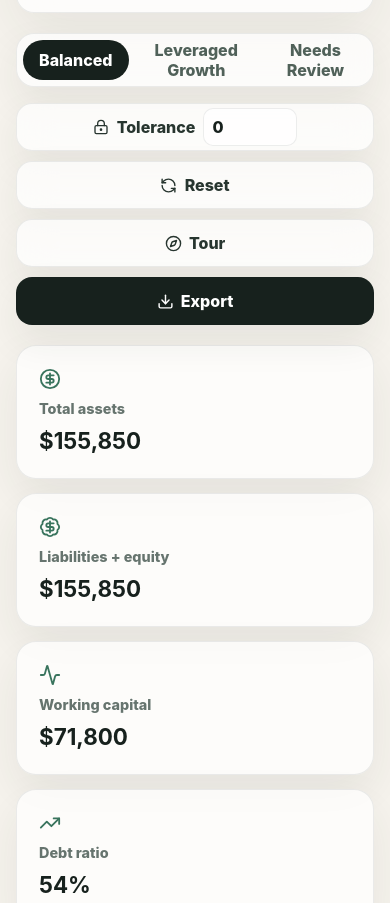
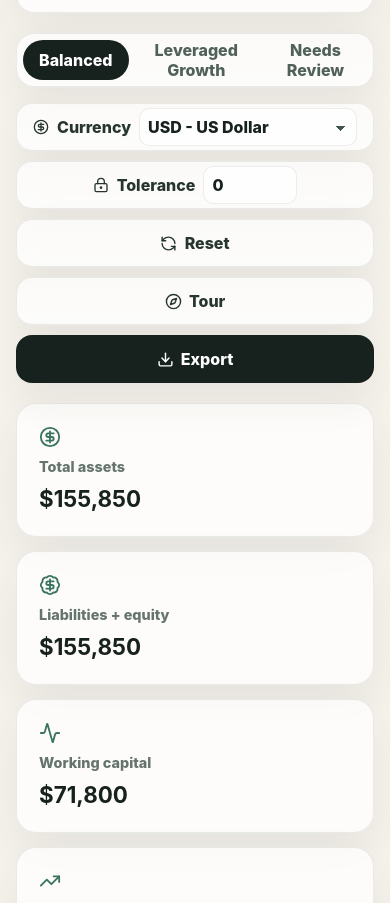
Before and after one commit to eliaboutorabi/balance-sheet-simulator, a React (Vite) app: page / in a window 390 px wide. Shown: the part 3220-4123 px from the top of the page. Built offline with nearby package versions, Linux system fonts and the light colour scheme.

Commit message:
Add selectable display currency

```diff
--- a/src/main.jsx
+++ b/src/main.jsx
@@ -166,6 +166,17 @@ const exercises = [
   },
 ];
 
+const currencyOptions = [
+  { code: 'USD', label: 'US Dollar', locale: 'en-US' },
+  { code: 'EUR', label: 'Euro', locale: 'de-DE' },
+  { code: 'GBP', label: 'British Pound', locale: 'en-GB' },
+  { code: 'CAD', label: 'Canadian Dollar', locale: 'en-CA' },
+  { code: 'AUD', label: 'Australian Dollar', locale: 'en-AU' },
+  { code: 'JPY', label: 'Japanese Yen', locale: 'ja-JP' },
+  { code: 'INR', label: 'Indian Rupee', locale: 'en-IN' },
+  { code: 'AED', label: 'UAE Dirham', locale: 'en-AE' },
+];
+
 function cloneData(data) {
   return Object.fromEntries(
     Object.entries(data).map(([key, rows]) => [key, rows.map((row) => ({ ...row }))]),
@@ -176,10 +187,12 @@ function total(rows) {
   return rows.reduce((sum, row) => sum + Number(row.amount || 0), 0);
 }
 
-function currency(value) {
-  return new Intl.NumberFormat('en-US', {
+function currency(value, selectedCurrency) {
+  const option = currencyOptions.find(({ code }) => code === selectedCurrency) ?? currencyOptions[0];
+
+  return new Intl.NumberFormat(option.locale, {
     style: 'currency',
-    currency: 'USD',
+    currency: option.code,
     maximumFractionDigits: 0,
   }).format(value);
 }
@@ -194,6 +207,7 @@ function App() {
   const [tolerance, setTolerance] = useState(0);
   const [activeScenario, setActiveScenario] = useState('balanced');
   const [activeLesson, setActiveLesson] = useState('snapshot');
+  const [selectedCurrency, setSelectedCurrency] = useState('USD');
 
   const metrics = useMemo(() => {
     const assets = total(sheet.assets);
@@ -244,7 +258,11 @@ function App() {
   }
 
   function exportJson() {
-    const payload = JSON.stringify({ sheet, metrics, exportedAt: new Date().toISOString() }, null, 2);
+    const payload = JSON.stringify(
+      { currency: selectedCurrency, sheet, metrics, exportedAt: new Date().toISOString() },
+      null,
+      2,
+    );
     const blob = new Blob([payload], { type: 'application/json' });
     const url = URL.createObjectURL(blob);
     const link = document.createElement('a');
@@ -285,6 +303,14 @@ function App() {
           popover: {
             title: 'Try guided scenarios',
             description: 'Switch between examples to see how financing choices and missing entries change the balance.',
+            side: 'bottom',
+          },
+        },
+        {
+          element: '[data-tour="currency"]',
+          popover: {
+            title: 'Choose your currency',
+            description: 'Pick the currency symbol and formatting style you want to use for the entire simulator.',
             side: 'bottom',
           },
         },
@@ -355,7 +381,7 @@ function App() {
         <div className={`balance-orb ${metrics.balanced ? 'is-balanced' : 'is-off'}`}>
           <Scale size={42} />
           <span>{metrics.balanced ? 'Balanced' : 'Out of balance'}</span>
-          <strong>{currency(Math.abs(metrics.variance))}</strong>
+          <strong>{currency(Math.abs(metrics.variance), selectedCurrency)}</strong>
           <small>{metrics.balanced ? 'Within tolerance' : metrics.variance > 0 ? 'Assets exceed funding' : 'Funding exceeds assets'}</small>
         </div>
       </section>
@@ -449,6 +475,21 @@ function App() {
           ))}
         </div>
         <div className="actions">
+          <label className="currency-picker" data-tour="currency">
+            <CircleDollarSign size={16} />
+            Currency
+            <select
+              aria-label="Currency"
+              value={selectedCurrency}
+              onChange={(event) => setSelectedCurrency(event.target.value)}
+            >
+              {currencyOptions.map((option) => (
+                <option key={option.code} value={option.code}>
+                  {option.code} - {option.label}
+                </option>
+              ))}
+            </select>
+          </label>
           <label className="tolerance">
             <LockKeyhole size={16} />
             Tolerance
@@ -476,9 +517,9 @@ function App() {
       </section>
 
       <section className="dashboard" data-tour="metrics">
-        <Metric icon={CircleDollarSign} label="Total assets" value={currency(metrics.assets)} />
-        <Metric icon={BadgeDollarSign} label="Liabilities + equity" value={currency(metrics.funding)} />
-        <Metric icon={Activity} label="Working capital" value={currency(metrics.workingCapital)} />
+        <Metric icon={CircleDollarSign} label="Total assets" value={currency(metrics.assets, selectedCurrency)} />
+        <Metric icon={BadgeDollarSign} label="Liabilities + equity" value={currency(metrics.funding, selectedCurrency)} />
+        <Metric icon={Activity} label="Working capital" value={currency(metrics.workingCapital, selectedCurrency)} />
         <Metric icon={TrendingUp} label="Debt ratio" value={percent(metrics.debtRatio)} />
       </section>
 
@@ -491,6 +532,7 @@ function App() {
               rows={sheet[section]}
               section={section}
               sectionTotal={total(sheet[section])}
+              selectedCurrency={selectedCurrency}
               onAdd={() => addRow(section)}
               onRemove={(id) => removeRow(section, id)}
               onUpdate={(id, field, value) => updateRow(section, id, field, value)}
@@ -510,12 +552,12 @@ function App() {
           <div className="equation">
             <div>
               <span>Assets</span>
-              <strong>{currency(metrics.assets)}</strong>
+              <strong>{currency(metrics.assets, selectedCurrency)}</strong>
             </div>
             <span className="operator">=</span>
             <div>
               <span>Liabilities + Equity</span>
-              <strong>{currency(metrics.funding)}</strong>
+              <strong>{currency(metrics.funding, selectedCurrency)}</strong>
             </div>
           </div>
 
@@ -526,7 +568,7 @@ function App() {
               <p>
                 {metrics.balanced
                   ? 'The accounting equation is aligned for the current entries.'
-                  : `Adjust entries by ${currency(Math.abs(metrics.variance))} to bring the sheet back into balance.`}
+                  : `Adjust entries by ${currency(Math.abs(metrics.variance), selectedCurrency)} to bring the sheet back into balance.`}
               </p>
             </div>
           </div>
@@ -574,7 +616,7 @@ function Metric({ icon: Icon, label, value }) {
   );
 }
 
-function LedgerSection({ maxTotal, rows, section, sectionTotal, onAdd, onRemove, onUpdate }) {
+function LedgerSection({ maxTotal, rows, section, sectionTotal, selectedCurrency, onAdd, onRemove, onUpdate }) {
   const meta = sectionMeta[section];
   const Icon = meta.icon;
 
@@ -585,7 +627,7 @@ function LedgerSection({ maxTotal, rows, section, sectionTotal, onAdd, onRemove,
           <Icon size={22} />
           <h2>{meta.title}</h2>
         </div>
-        <strong>{currency(sectionTotal)}</strong>
+        <strong>{currency(sectionTotal, selectedCurrency)}</strong>
       </header>
       <div className="total-bar">
         <span style={{ width: `${Math.max(3, (sectionTotal / maxTotal) * 100)}%` }} />
--- a/src/styles.css
+++ b/src/styles.css
@@ -18,6 +18,7 @@ body {
 
 button,
 input,
+select,
 a {
   font: inherit;
 }
@@ -435,7 +436,8 @@ h1 {
 
 .scenario-tabs,
 .actions button,
-.tolerance {
+.tolerance,
+.currency-picker {
   backdrop-filter: blur(18px);
   background: rgba(255, 255, 255, 0.72);
   border: 1px solid rgba(23, 33, 29, 0.08);
@@ -462,7 +464,8 @@ h1 {
 }
 
 .actions button,
-.tolerance {
+.tolerance,
+.currency-picker {
   border-radius: 16px;
   color: #27352f;
   font-weight: 800;
@@ -481,7 +484,14 @@ h1 {
   gap: 8px;
 }
 
-.tolerance input {
+.currency-picker {
+  align-items: center;
+  display: flex;
+  gap: 8px;
+}
+
+.tolerance input,
+.currency-picker select {
   background: rgba(255, 255, 255, 0.75);
   border: 1px solid rgba(23, 33, 29, 0.08);
   border-radius: 10px;
@@ -489,6 +499,21 @@ h1 {
   font-weight: 800;
   max-width: 94px;
   padding: 8px;
+}
+
+.currency-picker select {
+  appearance: none;
+  background-image:
+    linear-gradient(45deg, transparent 50%, #41554c 50%),
+    linear-gradient(135deg, #41554c 50%, transparent 50%);
+  background-position:
+    calc(100% - 15px) 52%,
+    calc(100% - 10px) 52%;
+  background-repeat: no-repeat;
+  background-size: 5px 5px;
+  max-width: 190px;
+  min-width: 156px;
+  padding-right: 30px;
 }
 
 .dashboard {
@@ -839,9 +864,15 @@ h1 {
   }
 
   .actions button,
-  .tolerance {
+  .tolerance,
+  .currency-picker {
     justify-content: center;
     width: 100%;
+  }
+
+  .currency-picker select {
+    flex: 1;
+    max-width: none;
   }
 
   .dashboard {
```
